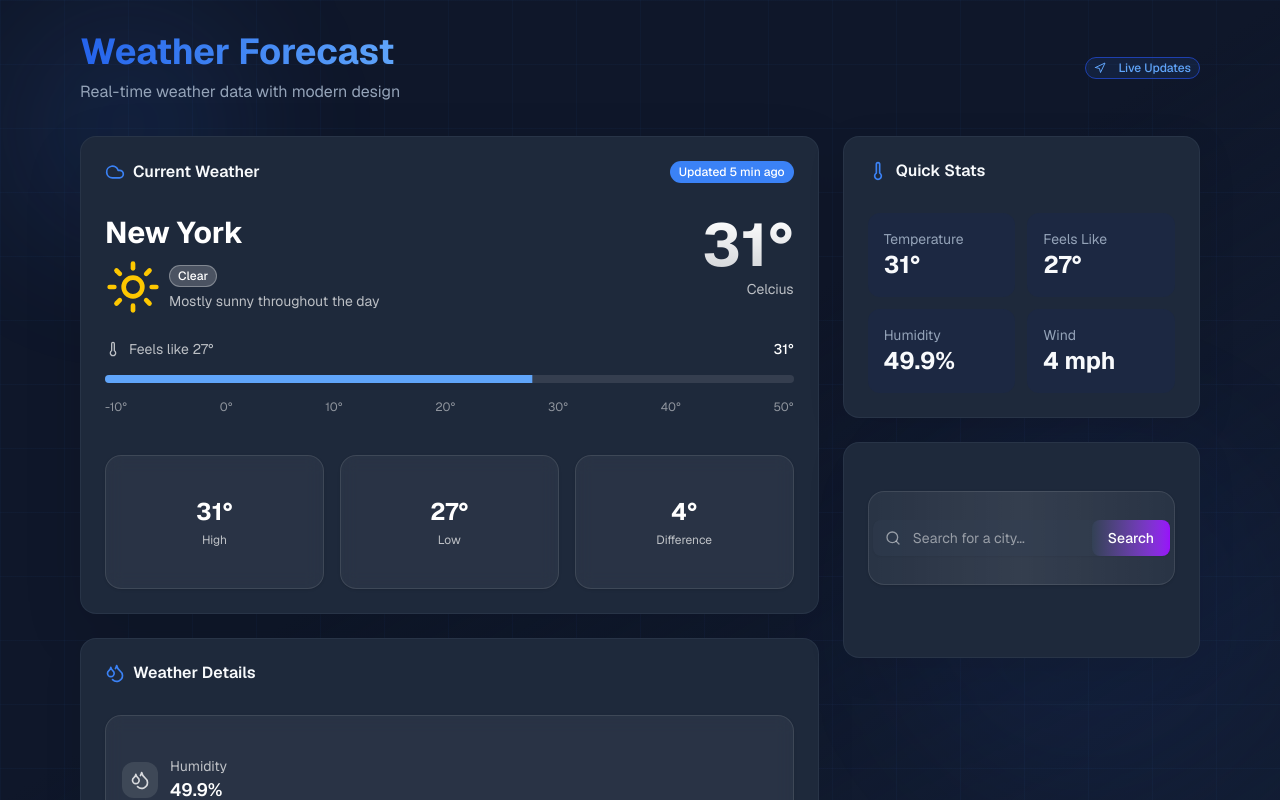
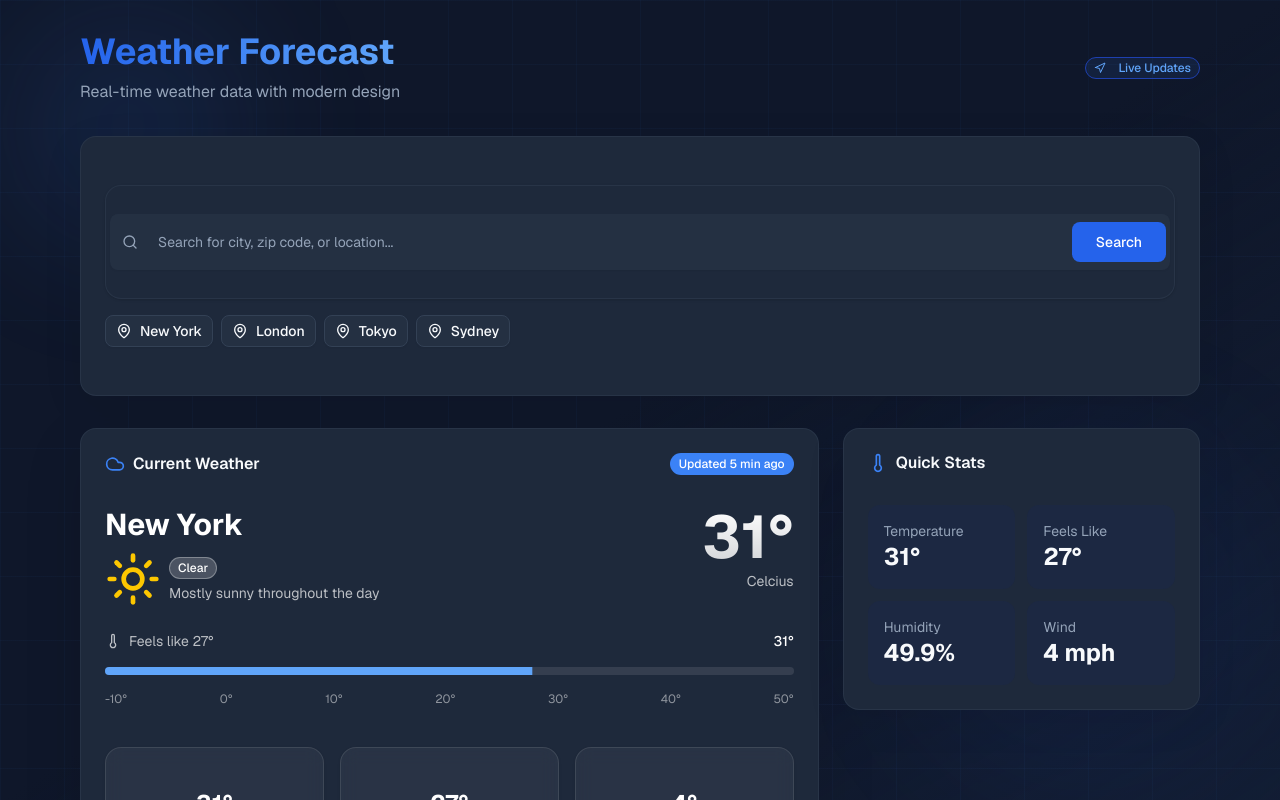
Before and after one commit to libranetx/weather-forcast, a Next.js app: page / in a window 1280 px wide. Shown: the top 800 px of the page. Built offline with nearby package versions, Linux system fonts and the light colour scheme.

Commit message:
update search bar componente

```diff
--- a/app/page.tsx
+++ b/app/page.tsx
@@ -1,16 +1,23 @@
-import { Card, CardContent, CardHeader, CardTitle } from "@/components/ui/card"
-import { Badge } from "@/components/ui/badge"
-import { Separator } from "@/components/ui/separator"
-import CurrentWeather from "@/components/CurrentWeather"
-import WeatherDetails from "@/components/WeatherDetails"
-import HourlyForecast from "@/components/HourlyForecast"
-import SearchBar from "@/components/SearchBar"
-import { Cloud, Droplets, Wind, Eye, Thermometer, Navigation } from 'lucide-react'
+import { Card, CardContent, CardHeader, CardTitle } from "@/components/ui/card";
+import { Badge } from "@/components/ui/badge";
+import { Separator } from "@/components/ui/separator";
+import CurrentWeather from "@/components/CurrentWeather";
+import WeatherDetails from "@/components/WeatherDetails";
+import HourlyForecast from "@/components/HourlyForecast";
+import SearchBar from "@/components/SearchBar";
+import {
+  Cloud,
+  Droplets,
+  Wind,
+  Eye,
+  Thermometer,
+  Navigation,
+} from "lucide-react";
 
 export default function Home() {
   const weatherData = {
-    city: 'New York',
-    condition: 'Clear',
+    city: "New York",
+    condition: "Clear",
     temperature: 31,
     feelsLike: 27,
     humidity: 49.9,
@@ -18,15 +25,15 @@ export default function Home() {
     visibility: 10,
     uvIndex: 5,
     hourlyForecast: [
-      { time: '09 PM', temp: 27, icon: 'clear' },
-      { time: '10 PM', temp: 26, icon: 'clear' },
-      { time: '11 PM', temp: 25, icon: 'clear' },
-      { time: '12 AM', temp: 24, icon: 'cloudy' },
-      { time: '01 AM', temp: 23, icon: 'cloudy' },
-      { time: '02 AM', temp: 22, icon: 'cloudy' },
-      { time: '03 AM', temp: 21, icon: 'cloudy' },
-    ]
-  }
+      { time: "09 PM", temp: 27, icon: "clear" },
+      { time: "10 PM", temp: 26, icon: "clear" },
+      { time: "11 PM", temp: 25, icon: "clear" },
+      { time: "12 AM", temp: 24, icon: "cloudy" },
+      { time: "01 AM", temp: 23, icon: "cloudy" },
+      { time: "02 AM", temp: 22, icon: "cloudy" },
+      { time: "03 AM", temp: 21, icon: "cloudy" },
+    ],
+  };
 
   return (
     <div className="container mx-auto px-4 py-8 max-w-6xl">
@@ -36,12 +43,25 @@ export default function Home() {
           <h1 className="text-4xl font-bold text-gradient-blue">
             Weather Forecast
           </h1>
-          <p className="text-muted-foreground mt-2">Real-time weather data with modern design</p>
+          <p className="text-muted-foreground mt-2">
+            Real-time weather data with modern design
+          </p>
         </div>
-        <Badge variant="outline" className="bg-blue-500/10 text-blue-600 dark:text-blue-400 border-blue-200 dark:border-blue-800">
+        <Badge
+          variant="outline"
+          className="bg-blue-500/10 text-blue-600 dark:text-blue-400 border-blue-200 dark:border-blue-800"
+        >
           <Navigation className="w-4 h-4 mr-2" />
           Live Updates
         </Badge>
+      </div>
+
+      <div className="mb-8">
+        <Card className="shadow-modern border-border/50">
+          <CardContent className="p-6">
+            <SearchBar />
+          </CardContent>
+        </Card>
       </div>
 
       <div className="grid grid-cols-1 lg:grid-cols-3 gap-6">
@@ -54,7 +74,9 @@ export default function Home() {
                   <Cloud className="h-5 w-5 text-blue-500" />
                   Current Weather
                 </CardTitle>
-                <Badge className="bg-blue-500 text-white">Updated 5 min ago</Badge>
+                <Badge className="bg-blue-500 text-white">
+                  Updated 5 min ago
+                </Badge>
               </div>
             </CardHeader>
             <CardContent>
@@ -98,7 +120,9 @@ export default function Home() {
               <div className="grid grid-cols-2 gap-3">
                 <div className="bg-blue-50 dark:bg-blue-950/30 p-4 rounded-lg">
                   <p className="text-sm text-muted-foreground">Temperature</p>
-                  <p className="text-2xl font-bold">{weatherData.temperature}°</p>
+                  <p className="text-2xl font-bold">
+                    {weatherData.temperature}°
+                  </p>
                 </div>
                 <div className="bg-blue-50 dark:bg-blue-950/30 p-4 rounded-lg">
                   <p className="text-sm text-muted-foreground">Feels Like</p>
@@ -110,15 +134,11 @@ export default function Home() {
                 </div>
                 <div className="bg-blue-50 dark:bg-blue-950/30 p-4 rounded-lg">
                   <p className="text-sm text-muted-foreground">Wind</p>
-                  <p className="text-2xl font-bold">{weatherData.windSpeed} mph</p>
+                  <p className="text-2xl font-bold">
+                    {weatherData.windSpeed} mph
+                  </p>
                 </div>
               </div>
-            </CardContent>
-          </Card>
-
-          <Card className="shadow-modern border-border/50">
-            <CardContent className="p-6">
-              <SearchBar />
             </CardContent>
           </Card>
         </div>
--- a/components/SearchBar.tsx
+++ b/components/SearchBar.tsx
@@ -1,7 +1,7 @@
 'use client'
 
 import { useState } from 'react'
-import { Search } from 'lucide-react'
+import { Search, MapPin } from 'lucide-react'
 import { Input } from "@/components/ui/input"
 import { Button } from "@/components/ui/button"
 import { Card } from "@/components/ui/card"
@@ -16,25 +16,47 @@ export default function SearchBar() {
   }
 
   return (
-    <form onSubmit={handleSearch} className="mb-6">
-      <Card className="bg-linear-to-r from-white/5 via-white/10 to-white/5 backdrop-blur-sm border-white/10 overflow-hidden">
-        <div className="relative flex items-center p-1">
-          <Search className="absolute left-4 h-4 w-4 text-white/50" />
+    <div className="space-y-4">
+      <form onSubmit={handleSearch} className="group">
+        <Card className="border-border/50 shadow-sm overflow-hidden">
+          <div className="relative p-1">
+            <Search className="absolute left-4 top-1/2 transform -translate-y-1/2 h-4 w-4 text-muted-foreground" />
             <Input
               type="text"
-            placeholder="Search for a city..."
+              placeholder="Search for city, zip code, or location..."
               value={searchQuery}
               onChange={(e) => setSearchQuery(e.target.value)}
-            className="flex-1 pl-10 pr-24 border-none bg-transparent text-white placeholder:text-white/50 focus-visible:ring-0 focus-visible:ring-offset-0"
+              className="pl-12 pr-24 border-none bg-transparent focus-visible:ring-0 focus-visible:ring-offset-0 text-base h-14"
             />
             <Button
               type="submit"
-            className="absolute right-1 bg-linear-to-r from-secondary to-purple-600 hover:from-secondary/90 hover:to-purple-600/90 text-white"
+              className="absolute right-2 top-1/2 transform -translate-y-1/2 bg-blue-600 hover:bg-blue-700 text-white h-10 px-6"
             >
               Search
             </Button>
           </div>
         </Card>
       </form>
+
+      {/* Recent Searches */}
+      <div className="flex flex-wrap gap-2">
+        <Button variant="outline" size="sm" className="gap-2">
+          <MapPin className="h-3 w-3" />
+          New York
+        </Button>
+        <Button variant="outline" size="sm" className="gap-2">
+          <MapPin className="h-3 w-3" />
+          London
+        </Button>
+        <Button variant="outline" size="sm" className="gap-2">
+          <MapPin className="h-3 w-3" />
+          Tokyo
+        </Button>
+        <Button variant="outline" size="sm" className="gap-2">
+          <MapPin className="h-3 w-3" />
+          Sydney
+        </Button>
+      </div>
+    </div>
   )
 }
```
Lines whose indentation alone changed are shown as unchanged.
